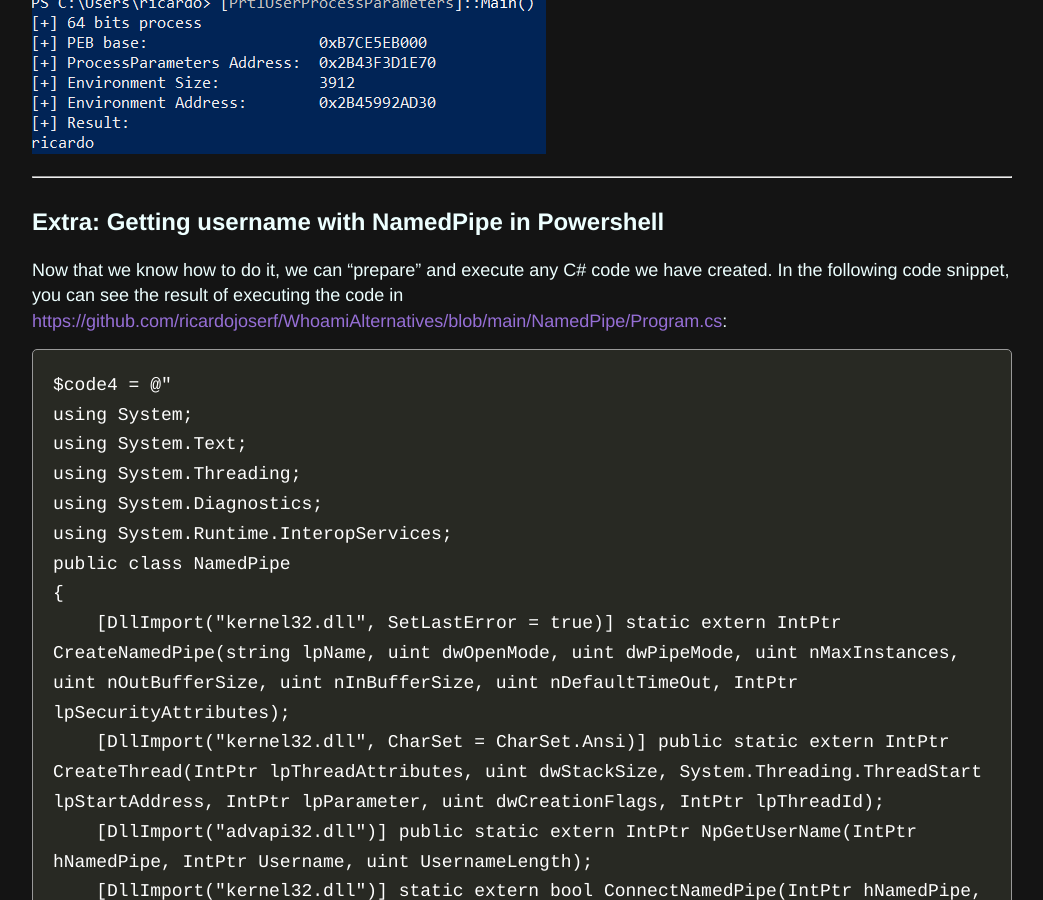
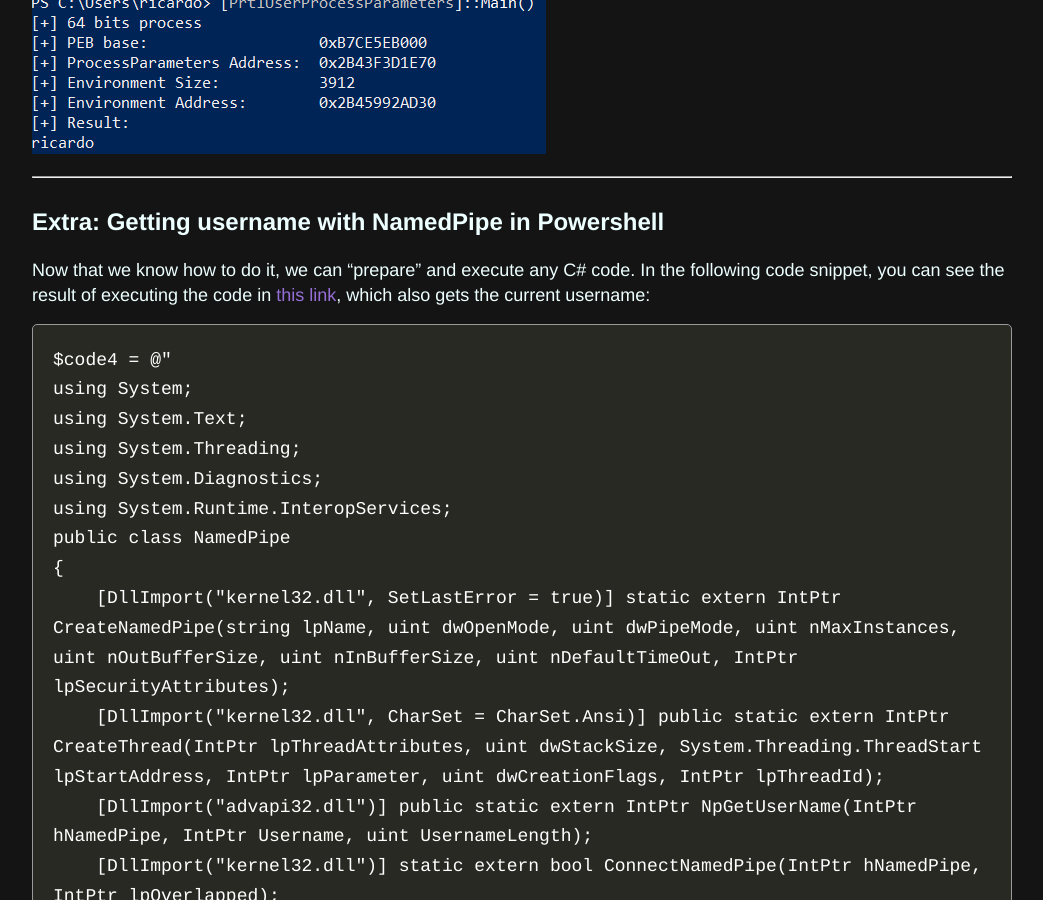
Before and after one commit to ricardojoserf/ricardojoserf.github.io, a Jekyll site: the page built from _posts/2023-11-14-callingcsharp.md, in a window 1280 px wide and 900 px high, scrolled down 9026 px. Shown: the whole window, without its empty margins (118-1161 px from the left). Built offline with Jekyll 4.4.1, drawn with Linux system fonts in a browser that asks for light colours; some of the changed lines change nothing that is shown.

Commit message:
Update 2023-11-14-callingcsharp.md

````diff
--- a/_posts/2023-11-14-callingcsharp.md
+++ b/_posts/2023-11-14-callingcsharp.md
@@ -46,8 +46,7 @@
 
 If we execute this, the result is the following:
 
-![1](https://raw.githubusercontent.com/ricardojoserf/ricardojoserf.github.io/184a3e9dbdeb2474227f5526c33e1a0daceed5c5/images/callingcsharp/Screenshot_1.png)
-
+![1](https://raw.githubusercontent.com/ricardojoserf/ricardojoserf.github.io/master/images/callingcsharp/Screenshot_1.png)
 
 However, it is important to notice that the function does not need to be called "Main" and it may have input arguments. As you can see in the following example, we are calling the function "RandomName" and now the message in console is sent as an input argument to this function:
 
@@ -69,7 +68,7 @@
 
 If we execute it, the result is very similar to the previous one:
 
-![2](https://raw.githubusercontent.com/ricardojoserf/ricardojoserf.github.io/184a3e9dbdeb2474227f5526c33e1a0daceed5c5/images/callingcsharp/Screenshot_2.png)
+![2](https://raw.githubusercontent.com/ricardojoserf/ricardojoserf.github.io/master/images/callingcsharp/Screenshot_2.png)
 
 
 It is not even necessary to use a namespace, you can define a class directly and call it, doing this the first example would become:
@@ -273,7 +272,7 @@
 
 ## <a name="4"></a> Extra: Getting username with NamedPipe in Powershell
 
-Now that we know how to do it, we can "prepare" and execute any C# code we have created. In the following code snippet, you can see the result of executing the code in [https://github.com/ricardojoserf/WhoamiAlternatives/blob/main/NamedPipe/Program.cs](https://github.com/ricardojoserf/WhoamiAlternatives/blob/main/NamedPipe/Program.cs):
+Now that we know how to do it, we can "prepare" and execute any C# code. In the following code snippet, you can see the result of executing the code in [this link](https://github.com/ricardojoserf/WhoamiAlternatives/blob/main/NamedPipe/Program.cs), which also gets the current username:
 
 ```
 $code4 = @"
````
